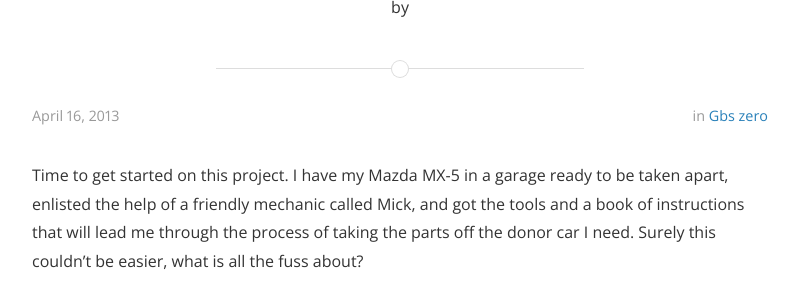
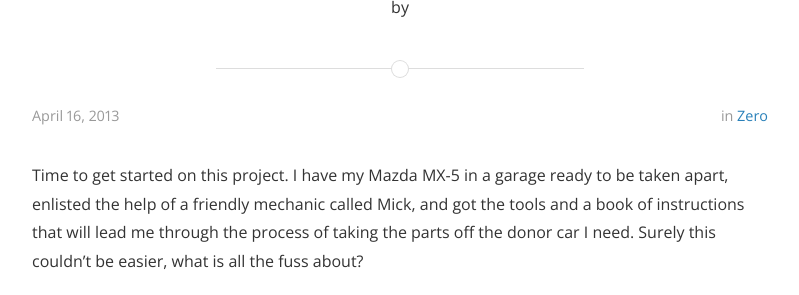
Before and after one commit to jonpage23/zero2, a Jekyll site: the page built from _posts/2013-04-16-getting-started-1.md, in a window 1280 px wide and 900 px high. Shown: the part 179-474 px from the top of the window, without its empty margins (240-1039 px from the left). Built offline with Jekyll 4.4.1, drawn with Linux system fonts in a browser that asks for light colours; nearby versions of some CDN libraries; our own code applies the rules of GitHub Pages for plain Markdown files.

```diff
--- a/_posts/2013-04-16-getting-started-1.md
+++ b/_posts/2013-04-16-getting-started-1.md
@@ -1,7 +1,7 @@
 ---
 title: "Getting Started part 1"
 categories:
-  - GBS Zero
+  - Zero
 tags:
   - MX5
   - engine
```
Also changed, not shown: _posts/2013-10-31-factory-visit-test-drive.md (+1 -1 lines).
